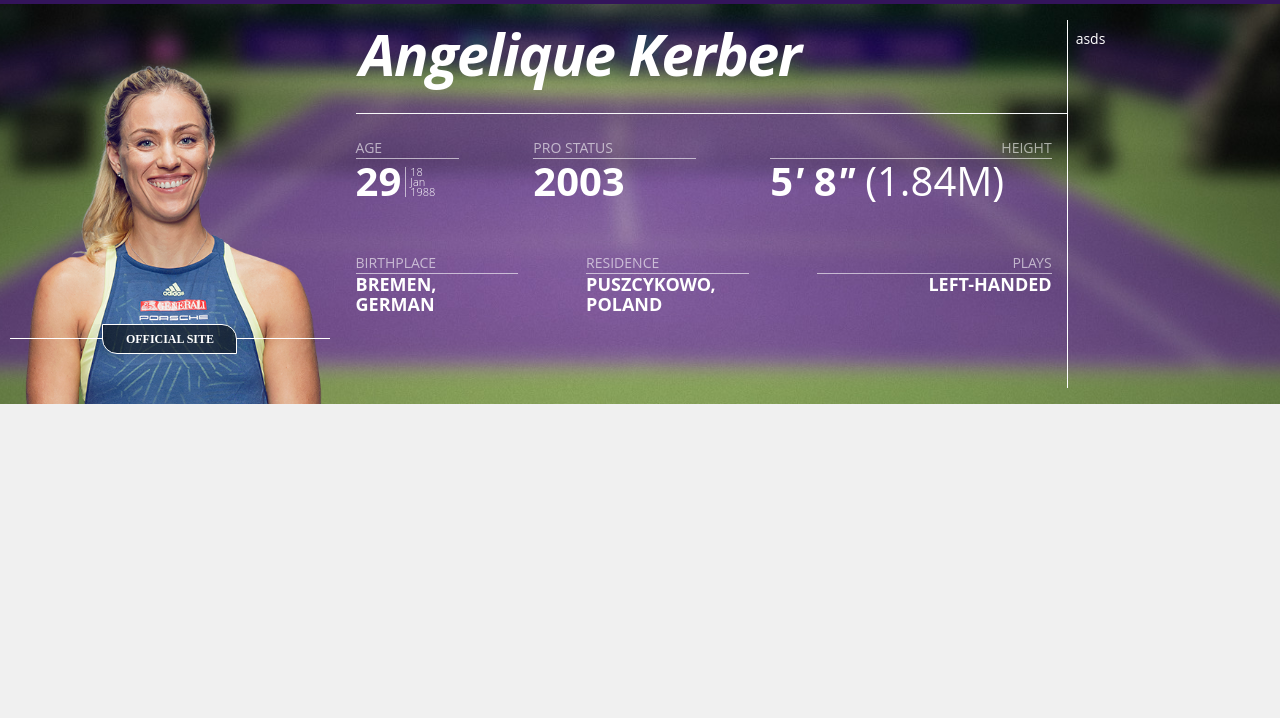
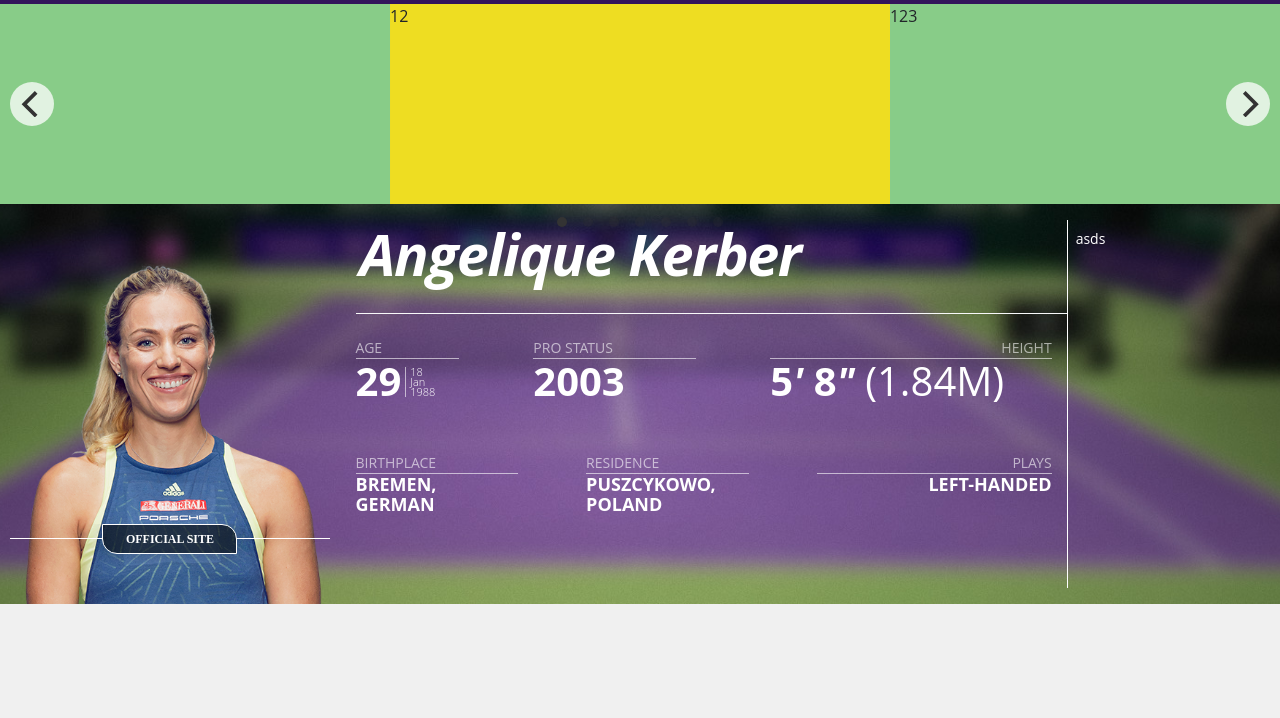
Before and after one commit to EvilSmile88/wta, a website: page src/index.html in a window 1280 px wide. Shown: the part 82-800 px from the top of the page. Drawn offline with nearby package versions, Linux system fonts and the light colour scheme.

Commit message:
added flick

```diff
--- /dev/null
+++ b/src/css/flickity.css
@@ -0,0 +1,138 @@
+/*! Flickity v2.1.2
+https://flickity.metafizzy.co
+---------------------------------------------- */
+
+.flickity-enabled {
+  position: relative;
+}
+
+.flickity-enabled:focus { outline: none; }
+
+.flickity-viewport {
+  overflow: hidden;
+  position: relative;
+  height: 100%;
+}
+
+.flickity-slider {
+  position: absolute;
+  width: 100%;
+  height: 100%;
+}
+
+/* draggable */
+
+.flickity-enabled.is-draggable {
+  -webkit-tap-highlight-color: transparent;
+          tap-highlight-color: transparent;
+  -webkit-user-select: none;
+     -moz-user-select: none;
+      -ms-user-select: none;
+          user-select: none;
+}
+
+.flickity-enabled.is-draggable .flickity-viewport {
+  cursor: move;
+  cursor: -webkit-grab;
+  cursor: grab;
+}
+
+.flickity-enabled.is-draggable .flickity-viewport.is-pointer-down {
+  cursor: -webkit-grabbing;
+  cursor: grabbing;
+}
+
+/* ---- flickity-button ---- */
+
+.flickity-button {
+  position: absolute;
+  background: hsla(0, 0%, 100%, 0.75);
+  border: none;
+  color: #333;
+}
+
+.flickity-button:hover {
+  background: white;
+  cursor: pointer;
+}
+
+.flickity-button:focus {
+  outline: none;
+  box-shadow: 0 0 0 5px #19F;
+}
+
+.flickity-button:active {
+  opacity: 0.6;
+}
+
+.flickity-button:disabled {
+  opacity: 0.3;
+  cursor: auto;
+  /* prevent disabled button from capturing pointer up event. #716 */
+  pointer-events: none;
+}
+
+.flickity-button-icon {
+  fill: #333;
+}
+
+/* ---- previous/next buttons ---- */
+
+.flickity-prev-next-button {
+  top: 50%;
+  width: 44px;
+  height: 44px;
+  border-radius: 50%;
+  /* vertically center */
+  transform: translateY(-50%);
+}
+
+.flickity-prev-next-button.previous { left: 10px; }
+.flickity-prev-next-button.next { right: 10px; }
+/* right to left */
+.flickity-rtl .flickity-prev-next-button.previous {
+  left: auto;
+  right: 10px;
+}
+.flickity-rtl .flickity-prev-next-button.next {
+  right: auto;
+  left: 10px;
+}
+
+.flickity-prev-next-button .flickity-button-icon {
+  position: absolute;
+  left: 20%;
+  top: 20%;
+  width: 60%;
+  height: 60%;
+}
+
+/* ---- page dots ---- */
+
+.flickity-page-dots {
+  position: absolute;
+  width: 100%;
+  bottom: -25px;
+  padding: 0;
+  margin: 0;
+  list-style: none;
+  text-align: center;
+  line-height: 1;
+}
+
+.flickity-rtl .flickity-page-dots { direction: rtl; }
+
+.flickity-page-dots .dot {
+  display: inline-block;
+  width: 10px;
+  height: 10px;
+  margin: 0 8px;
+  background: #333;
+  border-radius: 50%;
+  opacity: 0.25;
+  cursor: pointer;
+}
+
+.flickity-page-dots .dot.is-selected {
+  opacity: 1;
+}
--- a/src/index.html
+++ b/src/index.html
@@ -8,6 +8,7 @@
     <link rel='stylesheet' href="https://maxcdn.bootstrapcdn.com/font-awesome/4.7.0/css/font-awesome.min.css">
     <link rel="stylesheet" href="./css/bootstrap.css">
     <link rel="stylesheet" href="./css/main.css">
+    <link rel="stylesheet" href="./css/flickity.css">
 </head>
 <body>
 
@@ -203,6 +204,17 @@
 
 <!--main start-->
 <main>
+    <section>
+        <div class="gallery js-flickity" data-flickity-options='{ "freeScroll": true, "wrapAround": true }'>
+            <div class="carousel-cell">12</div>
+            <div class="carousel-cell">123</div>
+            <div class="carousel-cell">3</div>
+            <div class="carousel-cell">4</div>
+            <div class="carousel-cell">5</div>
+            <div class="carousel-cell">6</div>
+            <div class="carousel-cell">7</div>
+        </div>
+    </section>
 <section class="player-card w-100 container">
     <div class="row">
         <div class="col-sm-12 col-lg-10 order-1 order-sm-1 order-lg-0">
@@ -463,6 +475,7 @@
 <script src="http://code.jquery.com/jquery-1.9.1.js"></script>
 <script src="https://cdnjs.cloudflare.com/ajax/libs/tether/1.4.0/js/tether.min.js" integrity="sha384-DztdAPBWPRXSA/3eYEEUWrWCy7G5KFbe8fFjk5JAIxUYHKkDx6Qin1DkWx51bBrb" crossorigin="anonymous"></script>
 <script src="js/popper.js"></script>
+<script src="./js/flickity.min.js"></script>
 <script src="./js/bootstrap.min.js"></script>
 <script src="./js/index.js"></script>
 <script src="./js/header.js"></script>
--- a/src/scss/main.scss
+++ b/src/scss/main.scss
@@ -24,3 +24,29 @@ main {
 .popover-body {
   padding: 3px;
 }
+
+.gallery {
+  background: #EEE;
+}
+
+.carousel-cell {
+  width: 500px;
+  height: 200px;
+  margin-right: 0px;
+  background: #8C8;
+  counter-increment: gallery-cell;
+}
+
+.carousel-cell.is-selected {
+  background: #ED2;
+}
+
+/* cell number */
+.gallery-cell:before {
+  display: block;
+  text-align: center;
+  content: counter(gallery-cell);
+  line-height: 200px;
+  font-size: 80px;
+  color: white;
+}
```
Also changed, not shown: src/css/main.css, src/js/flickity.min.js (added).
